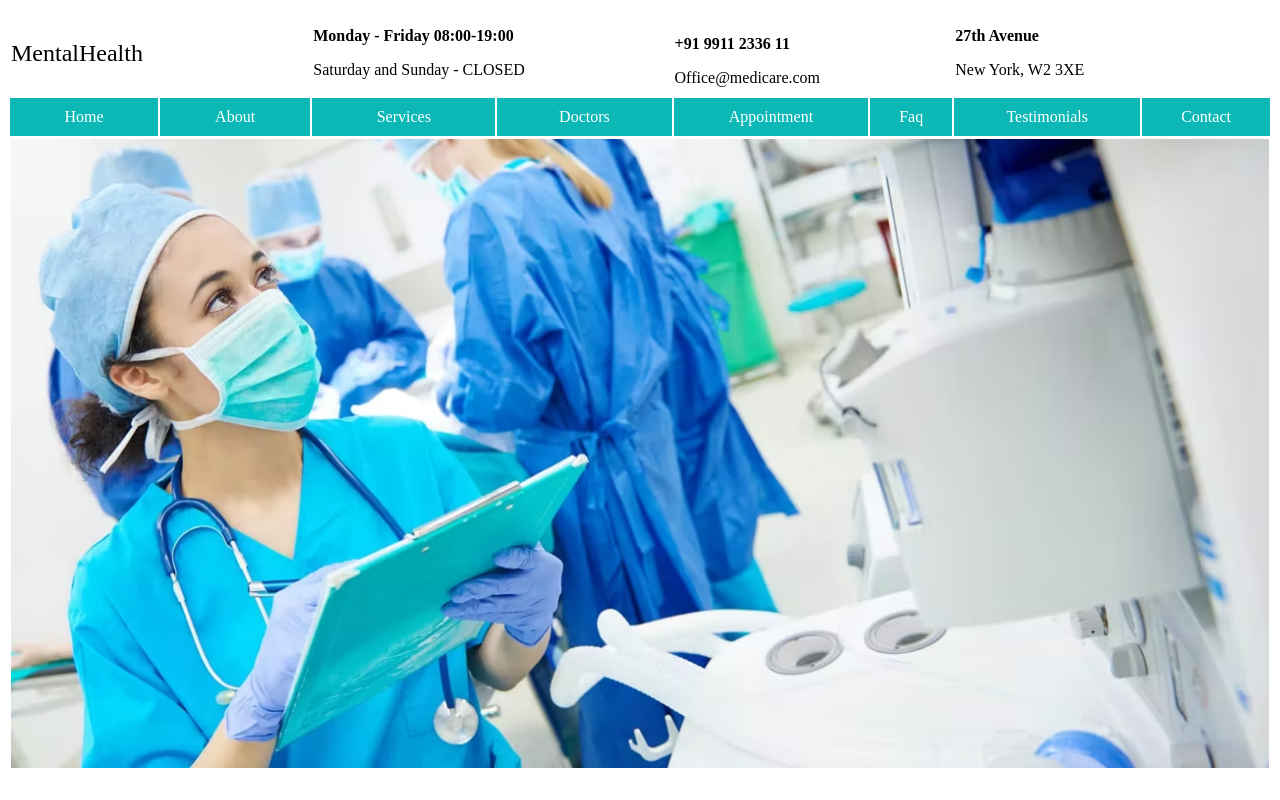
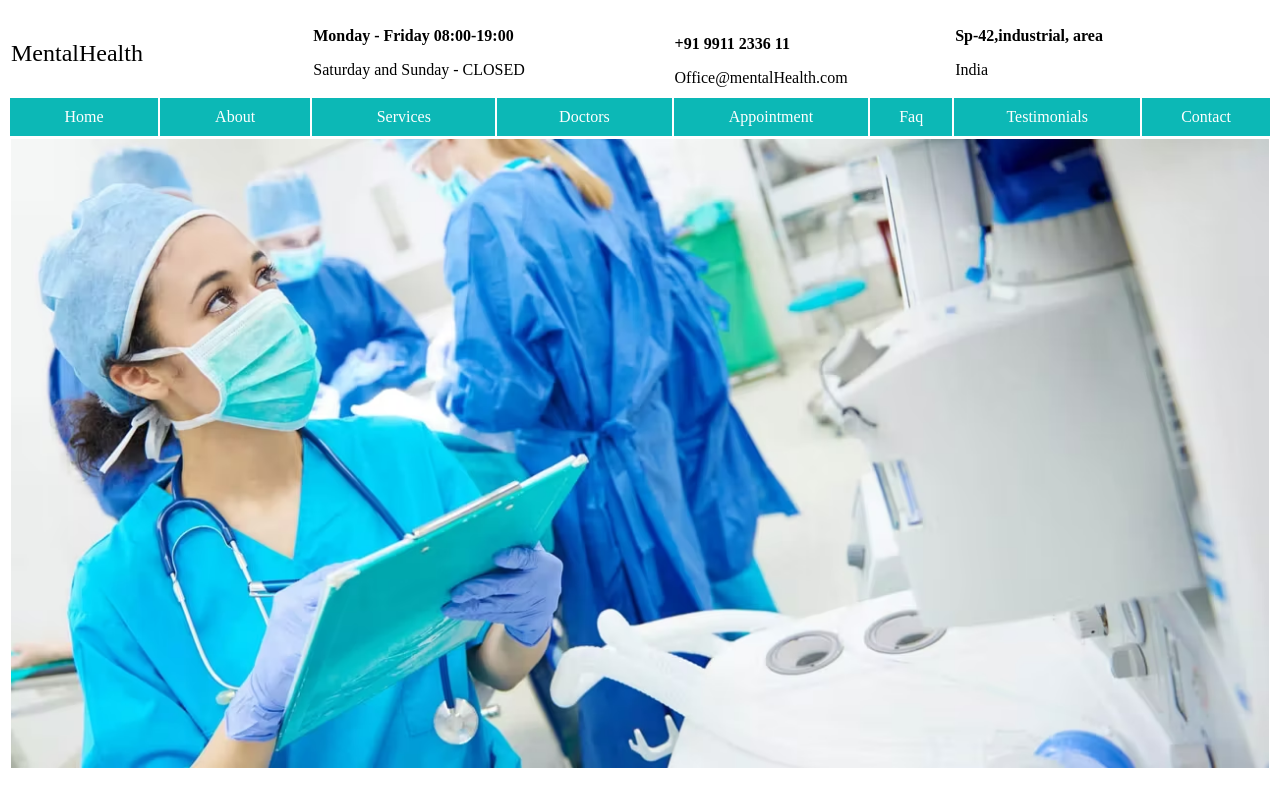
Before and after one commit to Sariyala101/Mental-Healt, a plain HTML site: page source code or html files/testimonials.html in a window 1280 px wide. Shown: the top 800 px of the page. Drawn offline with Linux system fonts and the light colour scheme.

Commit message:
Update testimonials.html

```diff
--- a/source code or html files/testimonials.html
+++ b/source code or html files/testimonials.html
@@ -27,12 +27,12 @@ a
 
 <td colspan="2">
 <p><b>+91 9911 2336 11</b></p>
-Office@medicare.com
+Office@mentalHealth.com
 </td>
 
 <td colspan="2">
-<p><b>27th Avenue</b></p>
-<p>New York, W2 3XE</p>
+<p><b>Sp-42,industrial, area </b></p>
+<p>India</p>
 </td>
 
 </tr>
```
